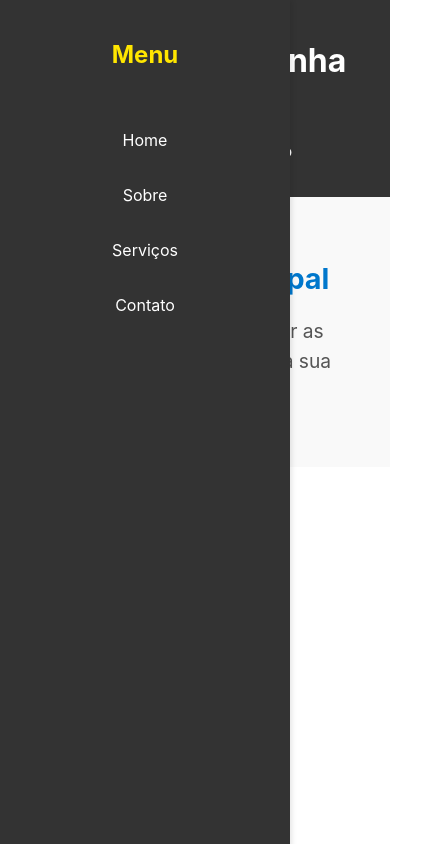
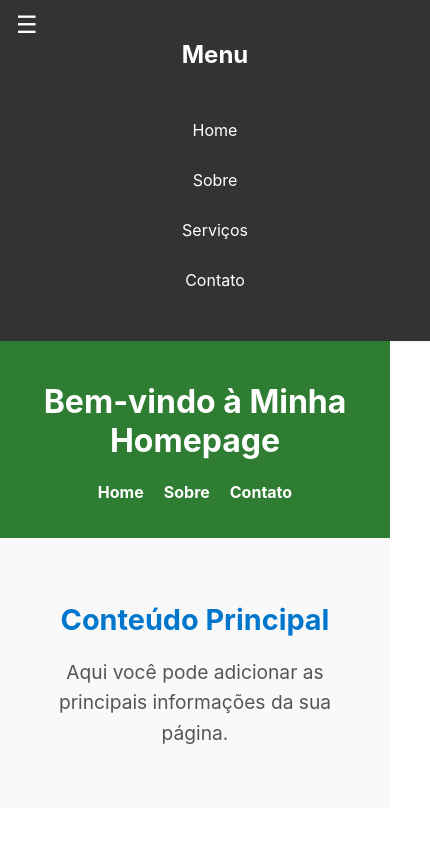
Before and after one commit to MikhaelVinicius/TuaObraFrontend, a React (Create React App) app: page / in a window 390 px wide. Shown: the whole page, 430 px wide, since content can reach past the window. Built offline with nearby package versions, Linux system fonts and the light colour scheme.

Commit message:
Responsividade do navbar

```diff
--- a/src/Components/Navbar.js
+++ b/src/Components/Navbar.js
@@ -1,9 +1,26 @@
-// src/components/Navbar.js
-import React from 'react';
-import '../style/Navbar.css'; // Estilo para o Navbar
+
+
+import '../style/Navbar.css';
+
+import React, { useState } from 'react';
+
 
 const Navbar = () => {
+  const [isOpen, setIsOpen] = useState(true);
+
+  const toggleNavbar = () => {
+    setIsOpen(!isOpen);
+  };
+
   return (
+    <div>
+
+      <button className="navbar-toggle" onClick={toggleNavbar}>
+        ☰
+      </button>
+
+
+      {isOpen && (
         <nav className="navbar">
           <h2 className="navbar-title">Menu</h2>
           <ul className="navbar-list">
@@ -13,6 +30,8 @@ const Navbar = () => {
             <li><a href="#contact">Contato</a></li>
           </ul>
         </nav>
+      )}
+    </div>
   );
 };
 
--- a/src/style/Header.css
+++ b/src/style/Header.css
@@ -1,6 +1,6 @@
 
 .header {
-    background-color: #333;
+    background-color: #2E7D32;
     color: white;
     padding: 20px;
     text-align: center;
--- a/src/style/Navbar.css
+++ b/src/style/Navbar.css
@@ -1,4 +1,7 @@
 /* src/components/Navbar.css */
+/* src/components/Navbar.css */
+
+/* Navbar em telas grandes */
 .navbar {
     position: fixed;
     left: 0;
@@ -17,7 +20,6 @@
   .navbar-title {
     margin-bottom: 20px;
     font-size: 1.5rem;
-    color: #ffe600;
   }
 
   .navbar-list {
@@ -35,7 +37,6 @@
     color: white;
     font-size: 1rem;
     text-decoration: none;
-    display: block;
     padding: 10px;
     transition: background-color 0.3s, color 0.3s;
   }
@@ -45,3 +46,35 @@
     color: #333;
     border-radius: 5px;
   }
+
+  /* Botão para alternar a Navbar */
+  .navbar-toggle {
+    position: absolute;
+    top: 10px;
+    left: 10px;
+    background: none;
+    border: none;
+    color: white;
+    font-size: 1.5rem;
+    cursor: pointer;
+    z-index: 1000;
+  }
+
+  /* Ajustar para telas pequenas */
+  @media (max-width: 768px) {
+    .navbar {
+      position: static;
+      width: 100%;
+      height: auto;
+    }
+
+    .navbar-list {
+      display: flex;
+      flex-direction: column;
+      align-items: center;
+    }
+
+    .main-content {
+      margin-left: 0;
+    }
+  }
```
Lines whose indentation alone changed are shown as unchanged.
